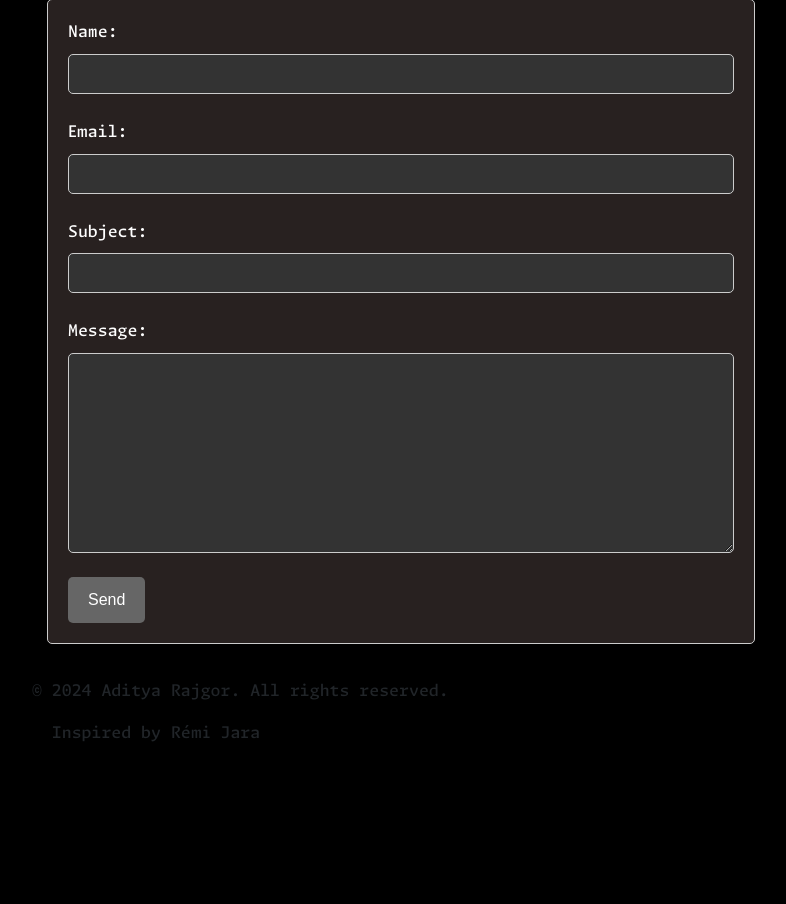
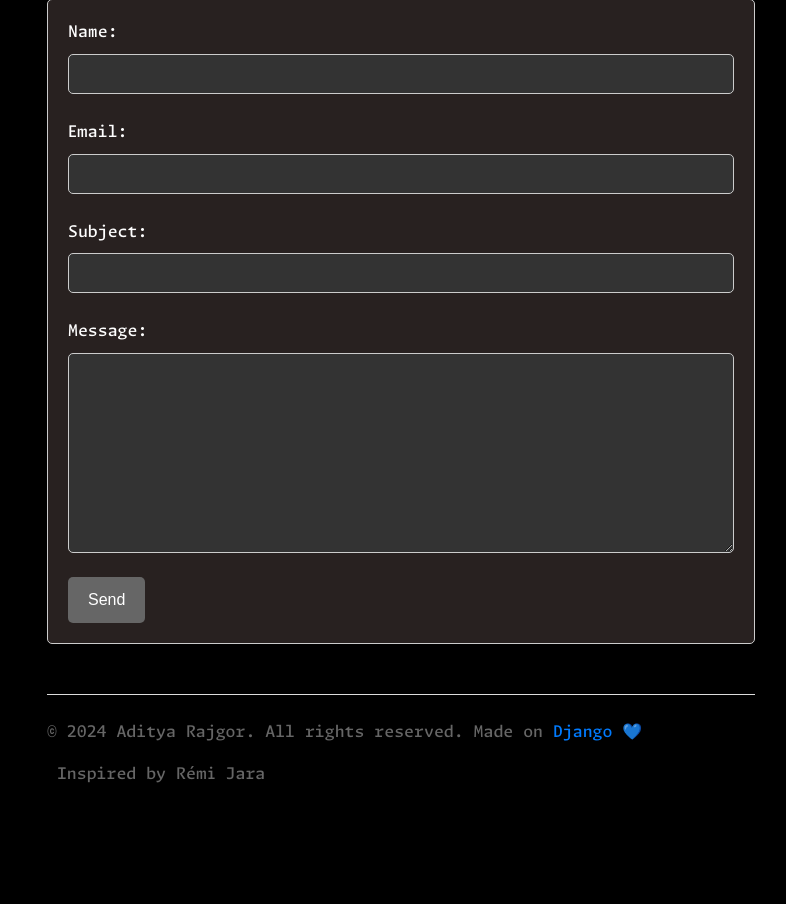
Before and after one commit to Aditya-Rajgor/DjangoPortfolio, a Django app: page / in a window 1280 px wide. Shown: the part 2586-3490 px from the top of the page, without its empty margins (239-1025 px from the left). Before the commit the page ends 3328 px from the top, so only its background shows below. Run offline with Django 5.2, Linux system fonts and the light colour scheme; data comes from the database, SQL or seed files in the repository; data that the repository does not hold is empty; some libraries are stand-ins or nearby versions.

Commit message:
css chanages

```diff
--- a/portfolio/static/css/styles.css
+++ b/portfolio/static/css/styles.css
@@ -521,6 +521,29 @@ ul li::before {
     flex-wrap: wrap;
 }
 
+.footer a,
+a:visited,
+a:hover,
+a:focus,
+a:active {
+    color: inherit;
+    text-decoration-line: underline;
+    text-underline-offset: 8px;
+}
+
+.bottom-section {
+    margin-bottom: 20px;
+    margin-top: 20px;
+    padding: 15px;
+    color:#666;
+}
+
+.horizontalLine {
+    margin-bottom: 25px;
+    border: none;
+    border-bottom: 1px solid gainsboro;
+}
+
 
 /* Responsive adjustments */
 @media (max-width: 768px) {
--- a/portfolio/templates/portfolio/home.html
+++ b/portfolio/templates/portfolio/home.html
@@ -254,10 +254,26 @@
                                 </div>
                             </div>
                         </div>
+                        <div class="col-auto mt-2 mb-2">
+                            <div class="card">
+                                <img src="https://i.imgur.com/zo1q048.png"  class="card-img-top mx-auto mt-3" alt="Amazon API Gateway">
+                                <div class="card-body text-center">
+                                    <h5 class="card-title">AWS API Gateway</h5>
+                                </div>
+                            </div>
+                        </div>
                     </div>
 
                     <!-- Web Hosting -->
                     <div id="web-hosting" class="row skill-cards">
+                        <div class="col-auto mt-2 mb-2">
+                            <div class="card">
+                                <img src="https://www.svgrepo.com/show/353449/aws-ec2.svg" style="background: transparent;" class="card-img-top mx-auto mt-3" alt="R">
+                                <div class="card-body text-center">
+                                    <h5 class="card-title">AWS EC2</h5>
+                                </div>
+                            </div>
+                        </div>
                         <div class="col-auto mt-2 mb-2">
                             <div class="card">
                                 <img src="https://banner2.cleanpng.com/20180617/lay/kisspng-pythonanywhere-django-web-hosting-service-github-5b26f3914f1633.558122111529279377324.jpg" class="card-img-top mx-auto mt-3" alt="Django">
@@ -268,20 +284,13 @@
                         </div>
                         <div class="col-auto mt-2 mb-2">
                             <div class="card">
-                                <img src="https://logowik.com/content/uploads/images/replit4759.logowik.com.webp" class="card-img-top mx-auto mt-3" alt="Flask">
+                                <img src="https://logowik.com/content/uploads/images/replit4759.logowik.com.webp" class="card-img-top mx-auto mt-3" alt="Replit">
                                 <div class="card-body text-center">
                                     <h5 class="card-title">Replit</h5>
                                 </div>
                             </div>
                         </div>
-                        <div class="col-auto mt-2 mb-2">
-                            <div class="card">
-                                <img src="https://www.svgrepo.com/show/353449/aws-ec2.svg" style="background: transparent;" class="card-img-top mx-auto mt-3" alt="R">
-                                <div class="card-body text-center">
-                                    <h5 class="card-title">AWS EC2</h5>
-                                </div>
-                            </div>
-                        </div>
+
                         <div class="col-auto mt-2 mb-2">
                             <div class="card">
                                 <img src="https://porkbun.com/images/porkbun-logo-1200x1200.png" style="background: transparent;" class="card-img-top mx-auto mt-3" alt="R">
@@ -292,7 +301,7 @@
                         </div>
                         <div class="col-auto mt-2 mb-2">
                             <div class="card">
-                                <img src="https://img.icons8.com/?size=100&id=31085&format=png&color=000000" style="background: transparent;" class="card-img-top mx-auto mt-3" alt="R">
+                                <img src="https://img.icons8.com/?size=100&id=31085&format=png&color=000000" style="background: transparent;" class="card-img-top mx-auto mt-3" alt="Heroku">
                                 <div class="card-body text-center">
                                     <h5 class="card-title">Heroku</h5>
                                 </div>
@@ -391,7 +400,6 @@
                         </div>
                     </li>
 
-
                 </ul>
             </section>
             <section id="contact-section">
@@ -412,11 +420,15 @@
                 {% endif %}
 
                 </section>
+            <div class="bottom-section">
+            <div class="horizontalLine"></div>
             <footer>
-                <p>&copy; 2024 Aditya Rajgor. All rights reserved.</p>
-                <p>&nbsp;&nbsp;Inspired by <a href="https://www.remi-jara.fr/" style="text-decoration: none; color: inherit;">Rémi Jara</a></p>
+                <p>&copy; 2024 Aditya Rajgor. All rights reserved.&nbsp;Made on <a href="https://www.djangoproject.com/">Django</a> 💙</p>
+                <p>&nbsp;Inspired by <a href="https://www.remi-jara.fr/" style="text-decoration: none; color: inherit;">Rémi Jara</a></p>
             </footer>
+            </div>
         </div>
+
         <script src="{% static 'js/home.js' %}">
         </script>
         <!-- Bootstrap JS and dependencies -->
```
